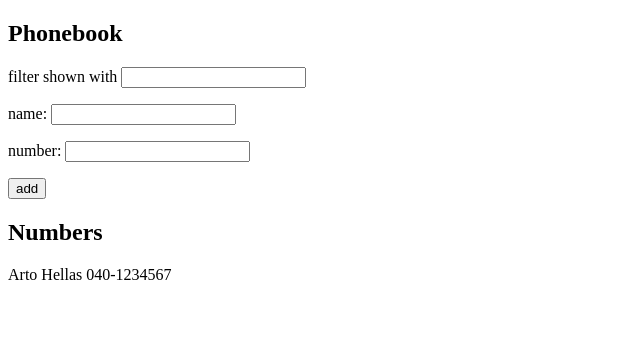
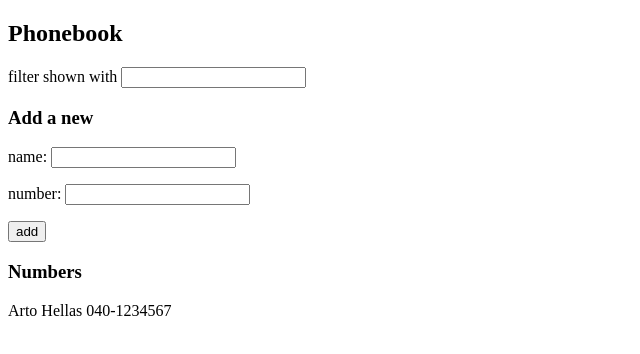
Before and after one commit to luisfdzs/FullStackOpen, a React (Vite) app in the folder part2/phonebook/: page / in a window 1280 px wide. Shown: the top 354 px of the page, without its empty margins (0-640 px from the left). Built offline with nearby package versions, Linux system fonts and the light colour scheme.

Commit message:
Exercise 2.10

```diff
--- a/part2/phonebook/src/App.jsx
+++ b/part2/phonebook/src/App.jsx
@@ -1,14 +1,29 @@
 import { useState } from 'react'
 
+// Components
+const SearchFilter = ({searchedName, updateSearchedName}) => <p>filter shown with <input value={searchedName} onChange={updateSearchedName}/></p>
+const Persons  = ({searchedPersons}) => (<>{searchedPersons.map(person => <p key={person.name}>{person.name} {person.number}</p>)}</>)
+const PersonForm = ({newName, newNumber, updateNewName, updateNewNumber, addNewPerson}) => {
+  return (
+    <form>
+      <p>name: <input onChange={updateNewName} value={newName}/></p>
+      <p>number: <input onChange={updateNewNumber} value={newNumber}/></p>
+      <button onClick={addNewPerson}>add</button>
+    </form>
+  )
+}
+
 const App = () => {
+  const initalData = [{name: 'Arto Hellas', number: '040-1234567'}] // Initial data
 
-  const initalData = [{name: 'Arto Hellas', number: '040-1234567'}]
+  // States
   const [persons, setPersons] = useState(initalData)
   const [newName, setNewName] = useState('')
   const [newNumber, setNewNumber] = useState('')
   const [searchedName, setSearchedName] = useState('')
   const [searchedPersons, setSearchedPersons] = useState(persons)
 
+  // Functions
   const updateNewName = (event) => setNewName(event.target.value)
   const updateNewNumber = (event) => setNewNumber(event.target.value)
   const updateSearchedName = (event) => {
@@ -29,18 +44,18 @@ const App = () => {
     }
     setNewName('')
     setNewNumber('')
+    setSearchedName('')
   }
+
+  // Render
   return (
     <div>
       <h2>Phonebook</h2>
-      <p>filter shown with <input value={searchedName} onChange={updateSearchedName}/></p>
-      <form>
-        <p>name: <input onChange={updateNewName} value={newName}/></p>
-        <p>number: <input onChange={updateNewNumber} value={newNumber}/></p>
-        <button onClick={addNewPerson}>add</button>
-      </form>
-      <h2>Numbers</h2>
-      {searchedPersons.map(person => <p key={person.name}>{person.name} {person.number}</p>)}
+      <SearchFilter searchedName={searchedName} updateSearchedName={updateSearchedName}/>
+      <h3>Add a new</h3>
+      <PersonForm newName={newName} newNumber={newNumber} updateNewName={updateNewName} updateNewNumber={updateNewNumber} addNewPerson={addNewPerson}/>
+      <h3>Numbers</h3>
+      <Persons searchedPersons={searchedPersons}/>
     </div>
   )
 }
```
